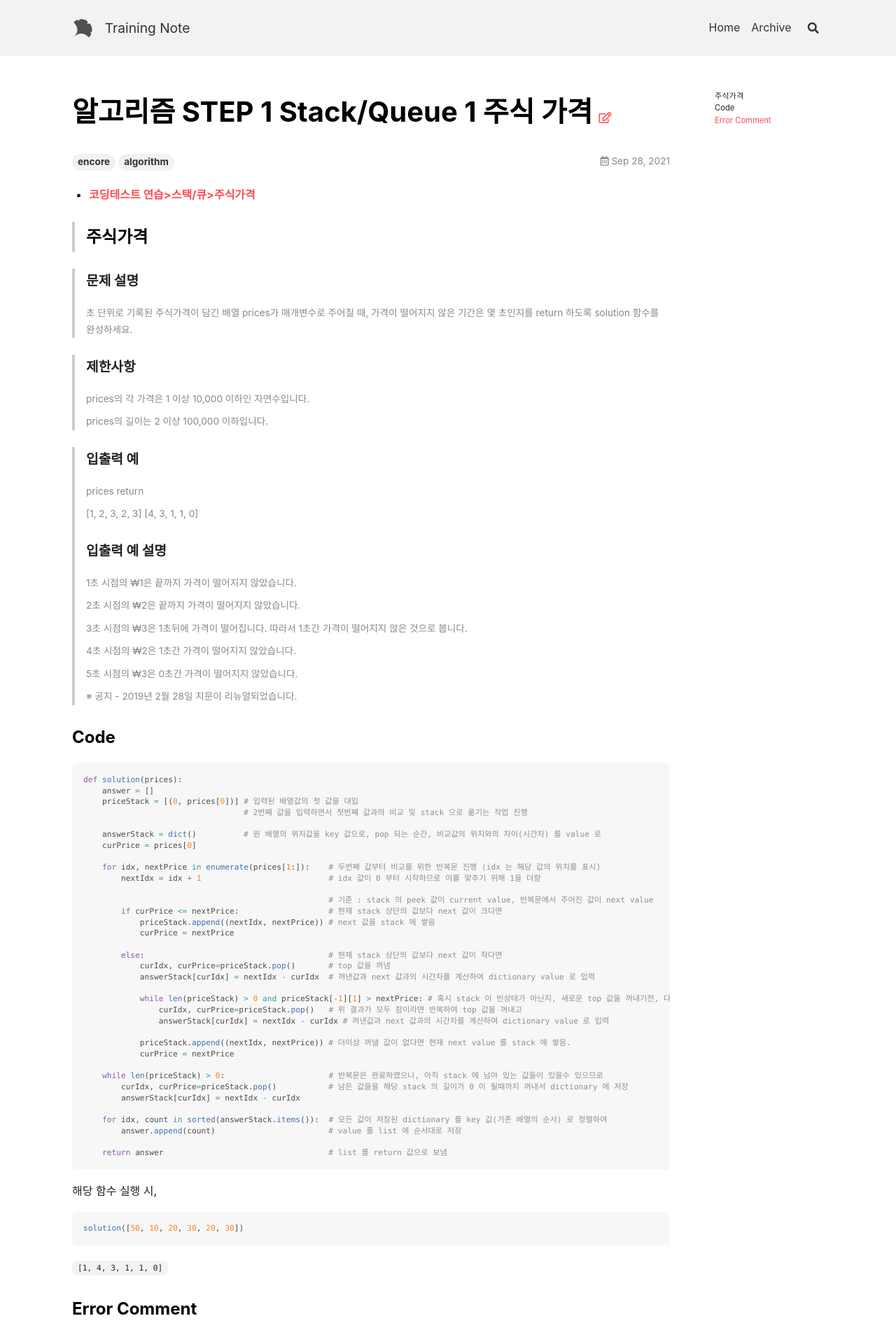
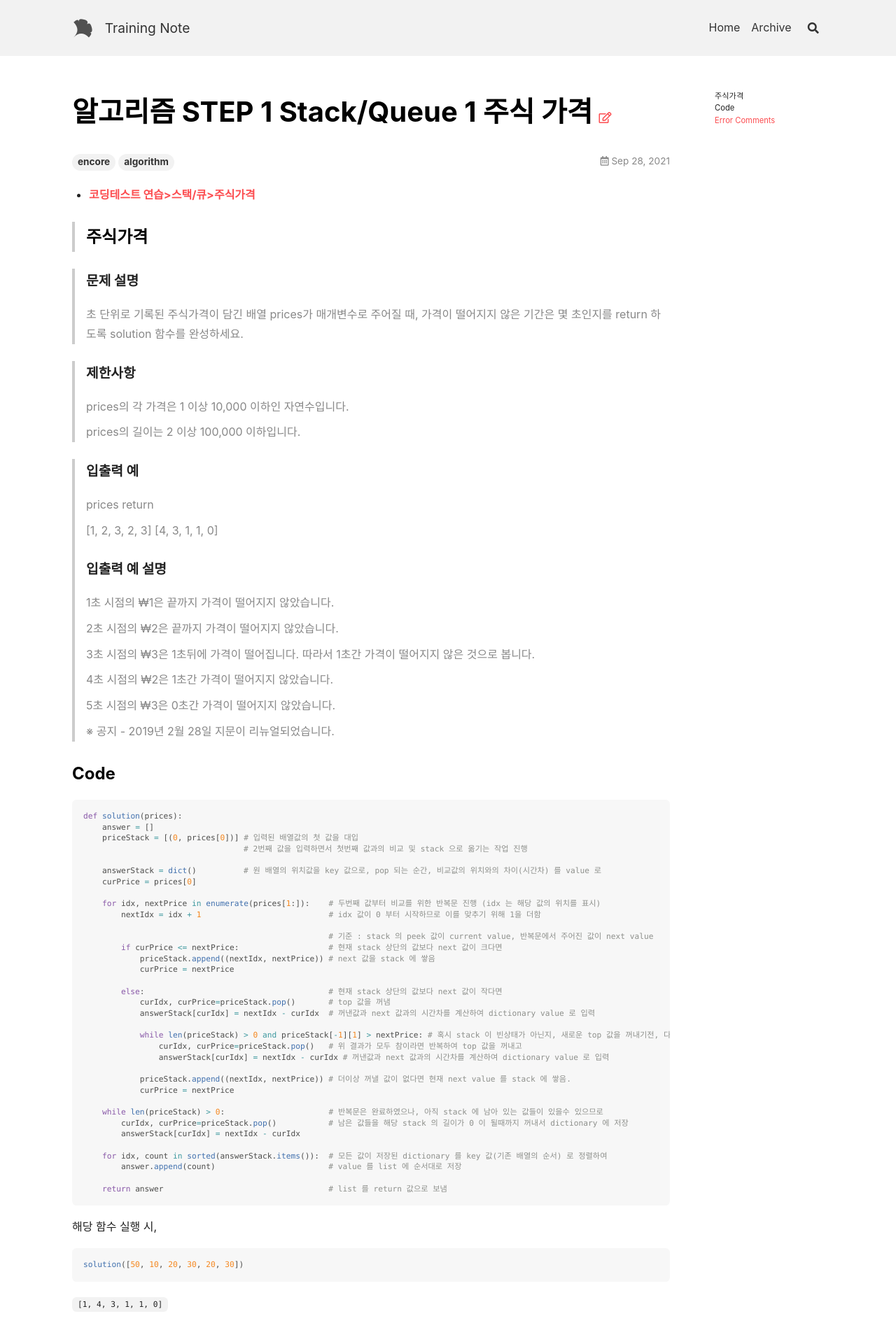
Before and after one commit to y2gon/y2gon.github.io, a Jekyll site: the page built from _posts/2021-09-28-CodingTestStackQueue1.md, in a window 1280 px wide. Shown: the top 1911 px of the page at 70% size. Built offline with Jekyll 4.4.1, drawn with Linux system fonts in a browser that asks for light colours; nearby versions of some CDN libraries.

Commit message:
_articl-content font size change

````diff
--- a/_posts/2021-09-28-CodingTestStackQueue1.md
+++ b/_posts/2021-09-28-CodingTestStackQueue1.md
@@ -85,7 +85,7 @@ solution([50, 10, 20, 30, 20, 30])
 ```
 `[1, 4, 3, 1, 1, 0]`
 
-### Error Comment
+### Error Comments
 
 * 논리구조를 파악하기 가장 어려웠던 부분은 else 문(기준값이 비교값보다 커져서 stack 에서 값을 꺼내야 할 경우) 였음.
 
--- a/_sass/components/_article-content.scss
+++ b/_sass/components/_article-content.scss
@@ -23,7 +23,7 @@
       visibility: hidden;
       opacity: 0;
       & > i {
-        font-size: map-get($base, font-size-sm);
+        font-size: map-get($base, font-size);
       }
     }
     @include hover() {
@@ -44,7 +44,7 @@
   }
   blockquote {
     padding-left: map-get($spacers, 3);
-    font-size: map-get($base, font-size-sm);
+    font-size: map-get($base, font-size);
     color: $text-color-l;
     @include split-line(left, 4px, $border-color);
     p {
````
